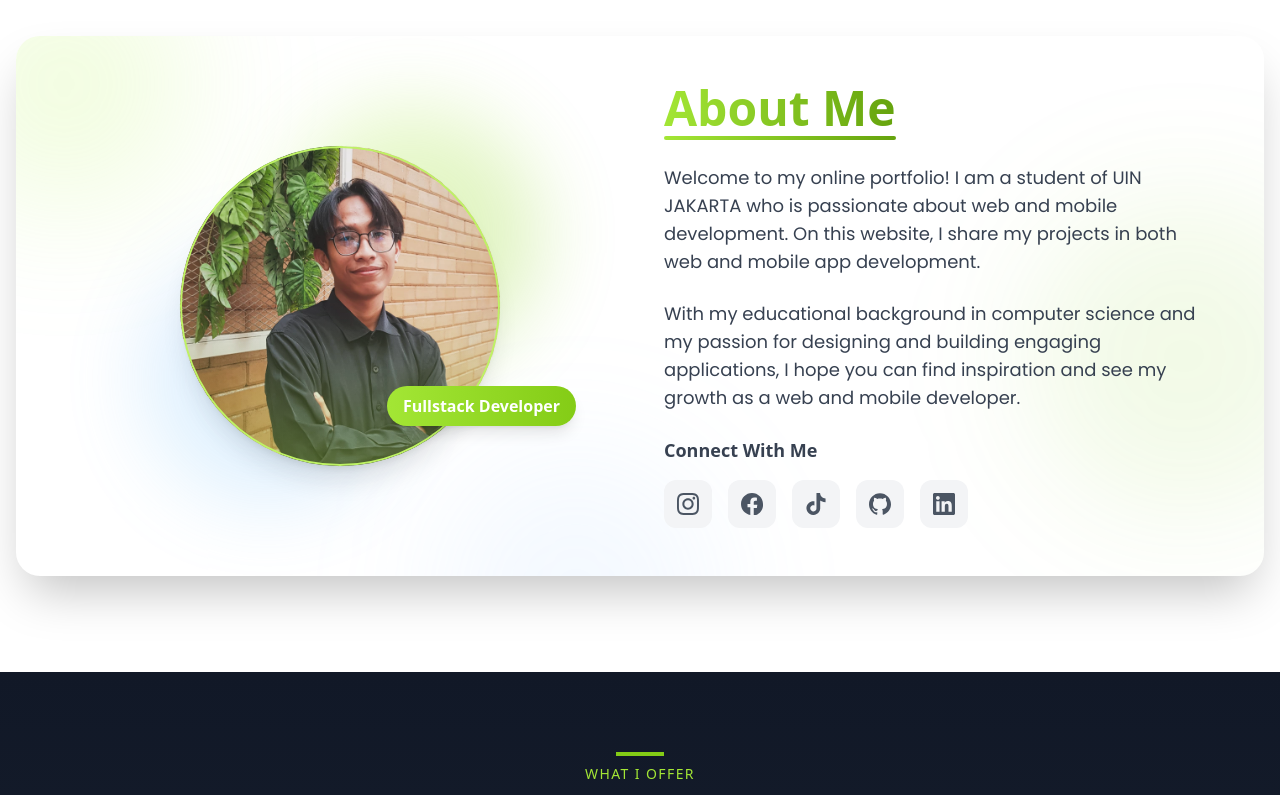
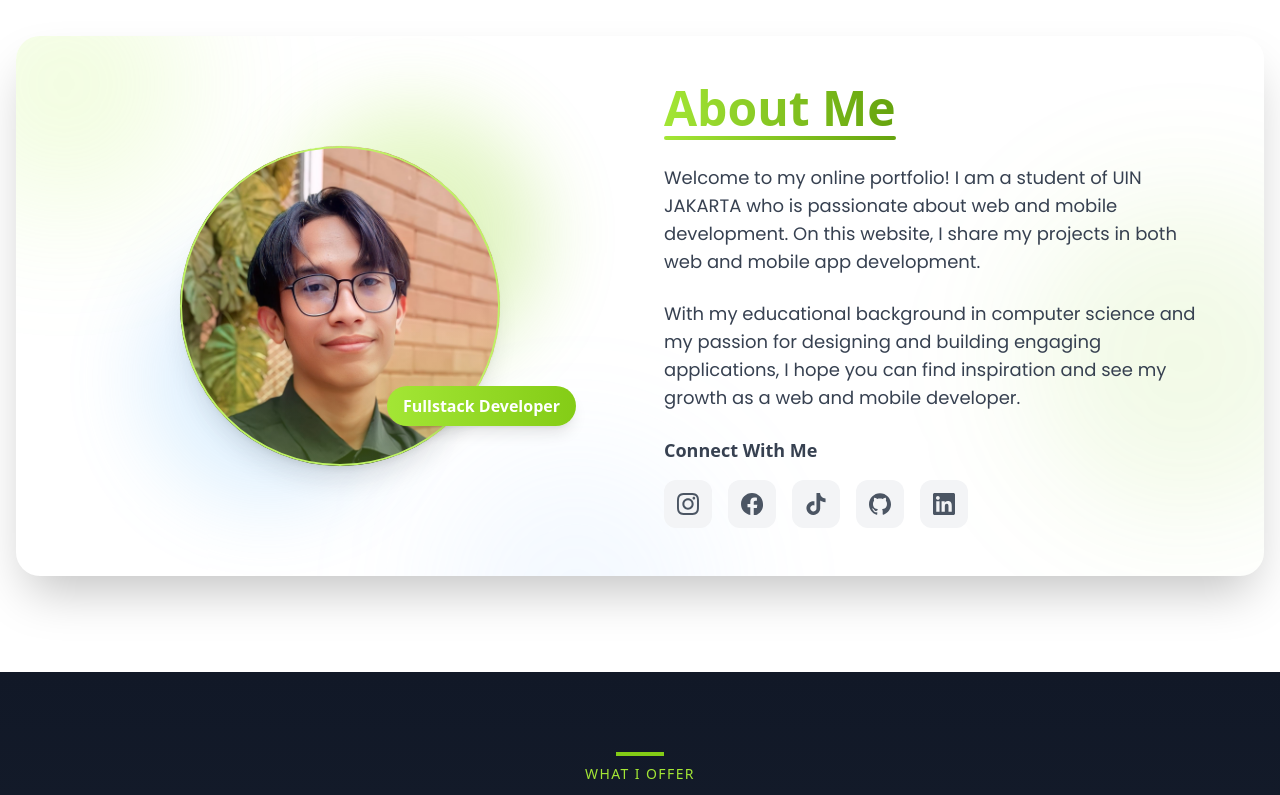
Before and after one commit to DaffaMalik12/portofolio-daffammalik, a React (Vite) app: page / in a window 1280 px wide. Shown: the part 860-1655 px from the top of the page. Built offline with nearby package versions, Linux system fonts and the light colour scheme.

Commit message:
perubahan gambar about

```diff
--- a/src/components/about.jsx
+++ b/src/components/about.jsx
@@ -178,9 +178,9 @@ function ComponentsAbout() {
 
                     {/* Actual image */}
                     <img
-                      src="img/foto-daffa-2.jpg"
+                      src="img/foto-daffa-enc.jpg"
                       alt="Daffa Malik"
-                      className="w-full h-full object-cover scale-105 hover:scale-110 transition-transform duration-700 ease-out"
+                      className=" object-cover scale-105 hover:scale-110 transition-transform duration-700 ease-out"
                     />
 
                     {/* Overlay gradient */}
```
Also changed, not shown: public/img/foto-daffa-enc.jpg (added).
